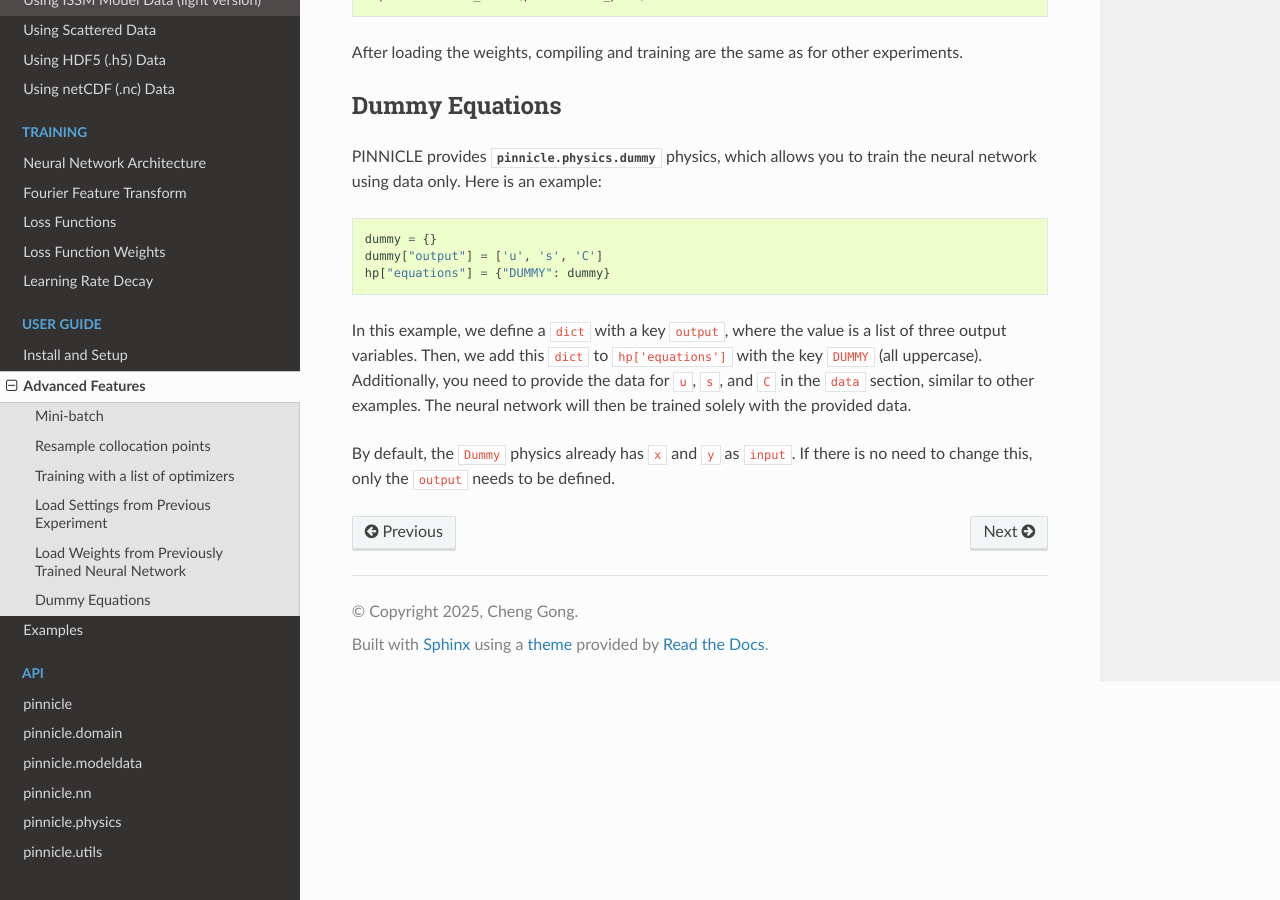
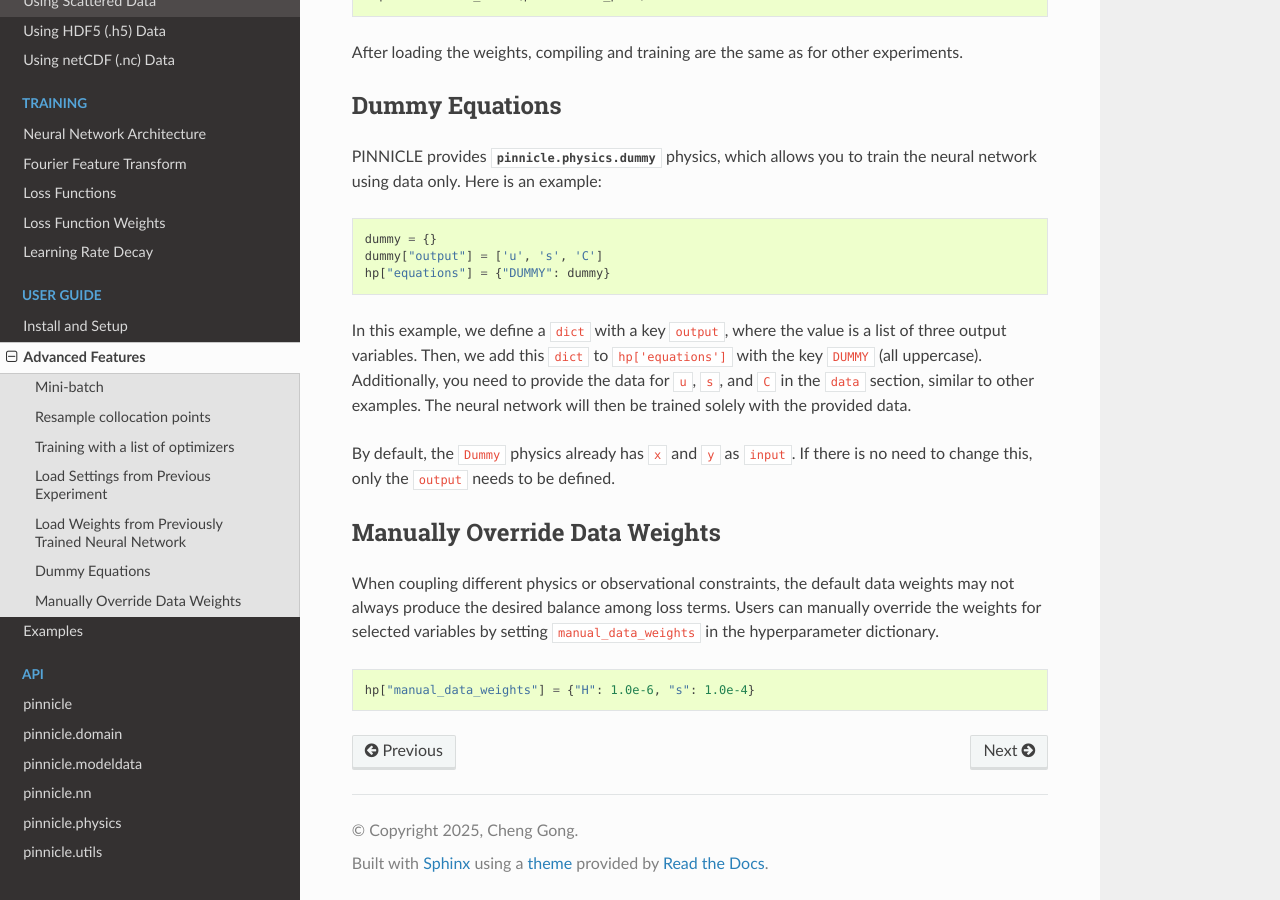
Before and after one commit to ISSMteam/PINNICLE, a Sphinx documentation site: the page built from docs/advanced.rst, in a window 1280 px wide and 900 px high, scrolled down 2055 px. Built offline with Sphinx 7.4.7 and the Read the Docs theme 3.1.0, drawn with Linux system fonts in a browser that asks for light colours.

Commit message:
add doc for manual_data_weights

```diff
--- a/docs/advanced.rst
+++ b/docs/advanced.rst
@@ -94,3 +94,13 @@ PINNICLE provides :py:mod:`pinnicle.physics.dummy` physics, which allows you to
 In this example, we define a ``dict`` with a key ``output``, where the value is a list of three output variables. Then, we add this ``dict`` to ``hp['equations']`` with the key ``DUMMY`` (all uppercase). Additionally, you need to provide the data for ``u``, ``s``, and ``C`` in the ``data`` section, similar to other examples. The neural network will then be trained solely with the provided data.
 
 By default, the ``Dummy`` physics already has ``x`` and ``y`` as ``input``. If there is no need to change this, only the ``output`` needs to be defined.
+
+
+Manually Override Data Weights
+------------------------------
+
+When coupling different physics or observational constraints, the default data weights may not always produce the desired balance among loss terms. Users can manually override the weights for selected variables by setting ``manual_data_weights`` in the hyperparameter dictionary.
+
+.. code-block:: python
+
+   hp["manual_data_weights"] = {"H": 1.0e-6, "s": 1.0e-4}
```
